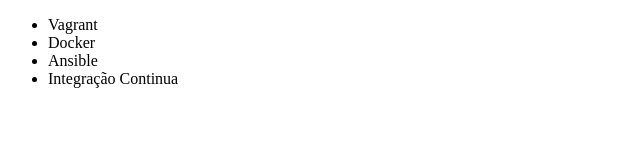
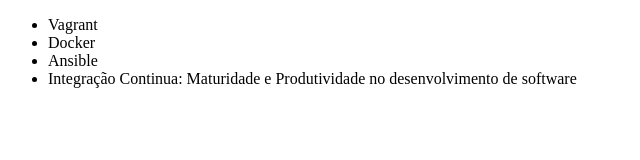
Before and after one commit to Wendel-V/alura-git, a plain HTML site: page index.html in a window 1280 px wide. Shown: the whole page, without its empty margins (0-640 px from the left). Drawn offline with Linux system fonts and the light colour scheme.

Commit message:
Renomeando curso de Integração contínua

```diff
--- a/index.html
+++ b/index.html
@@ -9,7 +9,7 @@
         <li>Vagrant</li>
         <li>Docker</li>
         <li>Ansible</li>
-        <li>Integração Continua</li>
+        <li>Integração Continua: Maturidade e Produtividade no desenvolvimento de software</li>
     </ul>
 </body>
 </html>
```
